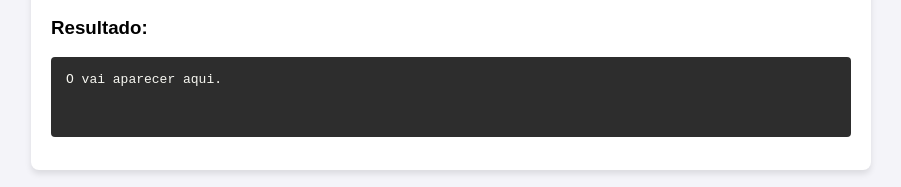
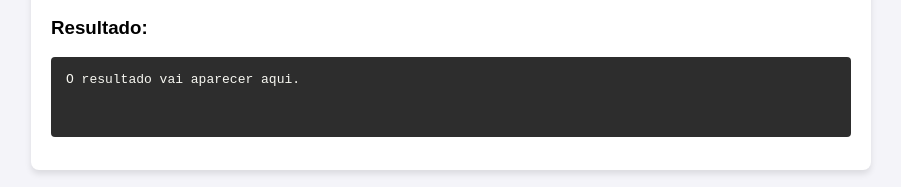
Before and after one commit to paixonite/csr-jupyter, a plain HTML site: page frontend/index.html in a window 1280 px wide. Shown: the part 382-569 px from the top of the page, without its empty margins (189-1090 px from the left). Drawn offline with Linux system fonts and the light colour scheme.

Commit message:
Add missing word on placeholder

```diff
--- a/frontend/index.html
+++ b/frontend/index.html
@@ -13,7 +13,7 @@
         <button id="runButton">Executar</button>
 
         <h3>Resultado:</h3>
-        <pre id="outputArea">O vai aparecer aqui.</pre>
+        <pre id="outputArea">O resultado vai aparecer aqui.</pre>
     </div>
 
     <script src="script.js"></script>
```
